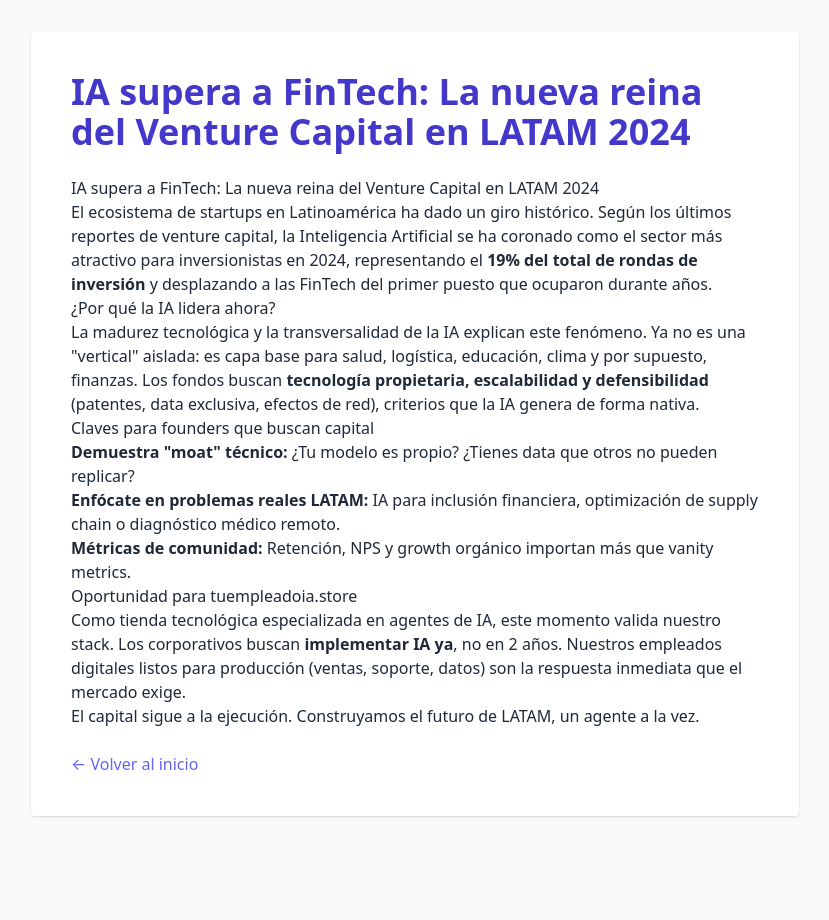
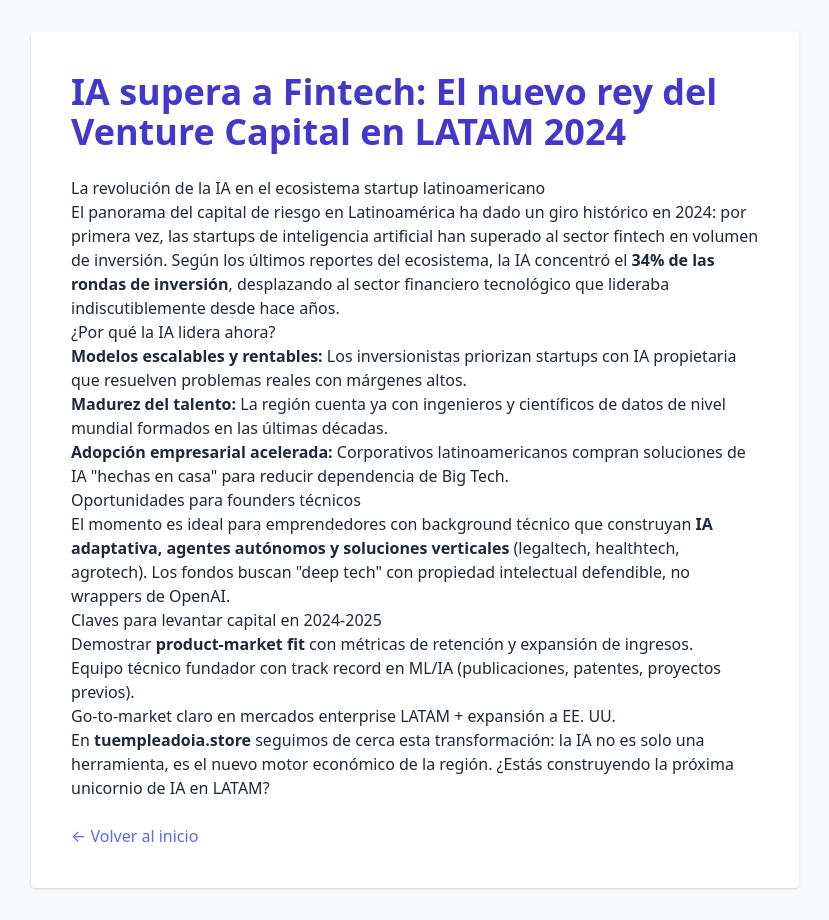
Before and after one commit to jhonnycastle81/tuempleadoia-store, a plain HTML site: page blog/ia-supera-fintech-venture-capital-latam-2024.html in a window 1280 px wide. Shown: the whole page, without its empty margins (225-1054 px from the left). Before the commit the page ends 848 px from the top, so only its background shows below. Drawn offline with nearby package versions, Linux system fonts and the light colour scheme.

Commit message:
feat: Nuevo blog IA - IA supera a Fintech: El nuevo rey del Venture Capital en LATAM 2024

```diff
--- a/blog/ia-supera-fintech-venture-capital-latam-2024.html
+++ b/blog/ia-supera-fintech-venture-capital-latam-2024.html
@@ -1,24 +1,29 @@
 <!DOCTYPE html>
-        <html lang="es"><head><meta charset="UTF-8"><title>IA supera a FinTech: La nueva reina del Venture Capital en LATAM 2024</title>
+        <html lang="es"><head><meta charset="UTF-8"><title>IA supera a Fintech: El nuevo rey del Venture Capital en LATAM 2024</title>
         <link href="https://cdnjs.cloudflare.com/ajax/libs/tailwindcss/2.2.19/tailwind.min.css" rel="stylesheet">
         </head><body class="bg-gray-50 text-gray-800 p-8">
         <div class="max-w-3xl mx-auto bg-white p-10 rounded shadow">
-        <h1 class="text-4xl font-bold mb-6 text-indigo-700">IA supera a FinTech: La nueva reina del Venture Capital en LATAM 2024</h1>
-        <div class="prose"><h2>IA supera a FinTech: La nueva reina del Venture Capital en LATAM 2024</h2>
-<p>El ecosistema de startups en Latinoamérica ha dado un giro histórico. Según los últimos reportes de venture capital, la Inteligencia Artificial se ha coronado como el sector más atractivo para inversionistas en 2024, representando el <strong>19% del total de rondas de inversión</strong> y desplazando a las FinTech del primer puesto que ocuparon durante años.</p>
+        <h1 class="text-4xl font-bold mb-6 text-indigo-700">IA supera a Fintech: El nuevo rey del Venture Capital en LATAM 2024</h1>
+        <div class="prose"><h2>La revolución de la IA en el ecosistema startup latinoamericano</h2>
+<p>El panorama del capital de riesgo en Latinoamérica ha dado un giro histórico en 2024: por primera vez, las startups de inteligencia artificial han superado al sector fintech en volumen de inversión. Según los últimos reportes del ecosistema, la IA concentró el <strong>34% de las rondas de inversión</strong>, desplazando al sector financiero tecnológico que lideraba indiscutiblemente desde hace años.</p>
 
 <h2>¿Por qué la IA lidera ahora?</h2>
-<p>La madurez tecnológica y la transversalidad de la IA explican este fenómeno. Ya no es una "vertical" aislada: es capa base para salud, logística, educación, clima y por supuesto, finanzas. Los fondos buscan <strong>tecnología propietaria, escalabilidad y defensibilidad</strong> (patentes, data exclusiva, efectos de red), criterios que la IA genera de forma nativa.</p>
-
-<h2>Claves para founders que buscan capital</h2>
 <ul>
-  <li><strong>Demuestra "moat" técnico:</strong> ¿Tu modelo es propio? ¿Tienes data que otros no pueden replicar?</li>
-  <li><strong>Enfócate en problemas reales LATAM:</strong> IA para inclusión financiera, optimización de supply chain o diagnóstico médico remoto.</li>
-  <li><strong>Métricas de comunidad:</strong> Retención, NPS y growth orgánico importan más que vanity metrics.</li>
+  <li><strong>Modelos escalables y rentables:</strong> Los inversionistas priorizan startups con IA propietaria que resuelven problemas reales con márgenes altos.</li>
+  <li><strong>Madurez del talento:</strong> La región cuenta ya con ingenieros y científicos de datos de nivel mundial formados en las últimas décadas.</li>
+  <li><strong>Adopción empresarial acelerada:</strong> Corporativos latinoamericanos compran soluciones de IA "hechas en casa" para reducir dependencia de Big Tech.</li>
 </ul>
 
-<h2>Oportunidad para tuempleadoia.store</h2>
-<p>Como tienda tecnológica especializada en agentes de IA, este momento valida nuestro stack. Los corporativos buscan <strong>implementar IA ya</strong>, no en 2 años. Nuestros empleados digitales listos para producción (ventas, soporte, datos) son la respuesta inmediata que el mercado exige.</p>
-<p>El capital sigue a la ejecución. Construyamos el futuro de LATAM, un agente a la vez.</p></div>
+<h2>Oportunidades para founders técnicos</h2>
+<p>El momento es ideal para emprendedores con background técnico que construyan <strong>IA adaptativa, agentes autónomos y soluciones verticales</strong> (legaltech, healthtech, agrotech). Los fondos buscan "deep tech" con propiedad intelectual defendible, no wrappers de OpenAI.</p>
+
+<h2>Claves para levantar capital en 2024-2025</h2>
+<ul>
+  <li>Demostrar <strong>product-market fit</strong> con métricas de retención y expansión de ingresos.</li>
+  <li>Equipo técnico fundador con track record en ML/IA (publicaciones, patentes, proyectos previos).</li>
+  <li>Go-to-market claro en mercados enterprise LATAM + expansión a EE. UU.</li>
+</ul>
+
+<p>En <strong>tuempleadoia.store</strong> seguimos de cerca esta transformación: la IA no es solo una herramienta, es el nuevo motor económico de la región. ¿Estás construyendo la próxima unicornio de IA en LATAM?</p></div>
         <br><a href="../index.html" class="text-indigo-500 hover:underline">← Volver al inicio</a>
         </div></body></html>
```
